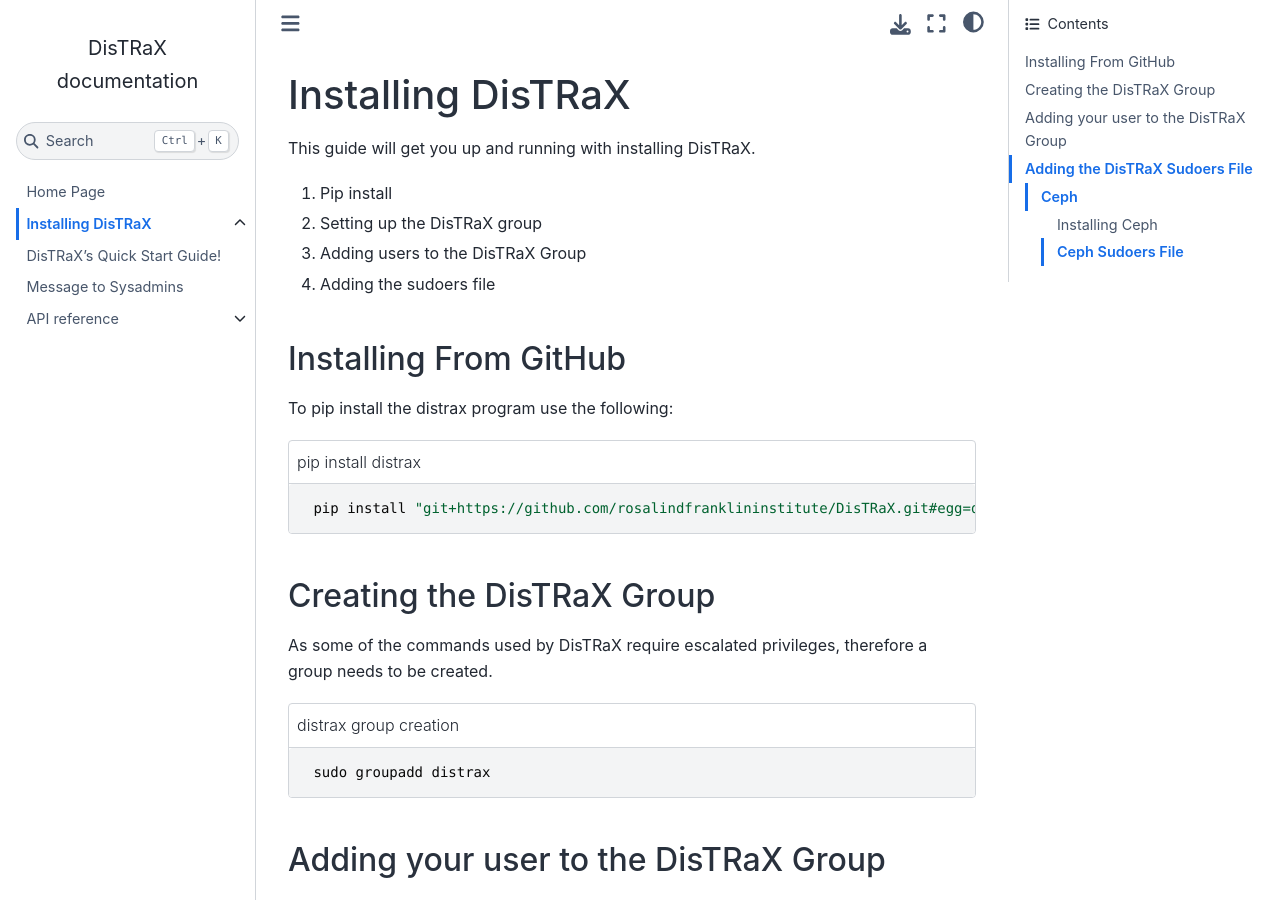
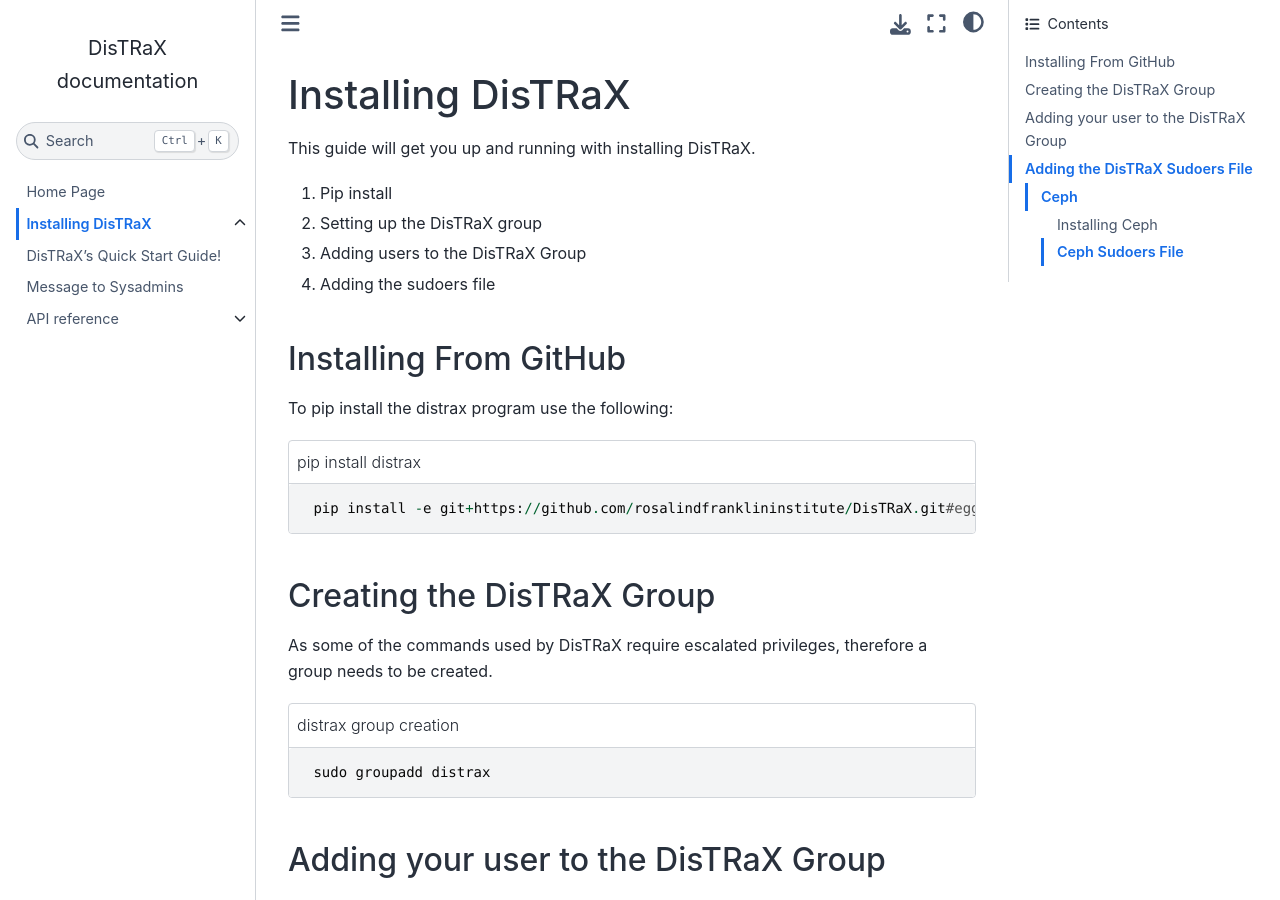
Before and after one commit to rosalindfranklininstitute/DisTRaX, a Sphinx documentation site: the page built from docs/source/install.rst, in a window 1280 px wide and 900 px high. Built offline with Sphinx 7.4.7 and the Sphinx Book theme 1.1.4, drawn with Linux system fonts in a browser that asks for light colours.

```diff
--- a/docs/source/install.rst
+++ b/docs/source/install.rst
@@ -16,7 +16,7 @@ To pip install the distrax program use the following:
 .. code-block::
    :caption: pip install distrax
 
-    pip install "git+https://github.com/rosalindfranklininstitute/DisTRaX.git#egg=distrax"
+    pip install -e git+https://github.com/rosalindfranklininstitute/DisTRaX.git#egg=distrax
 
 Creating the DisTRaX Group
 --------------------------
```
